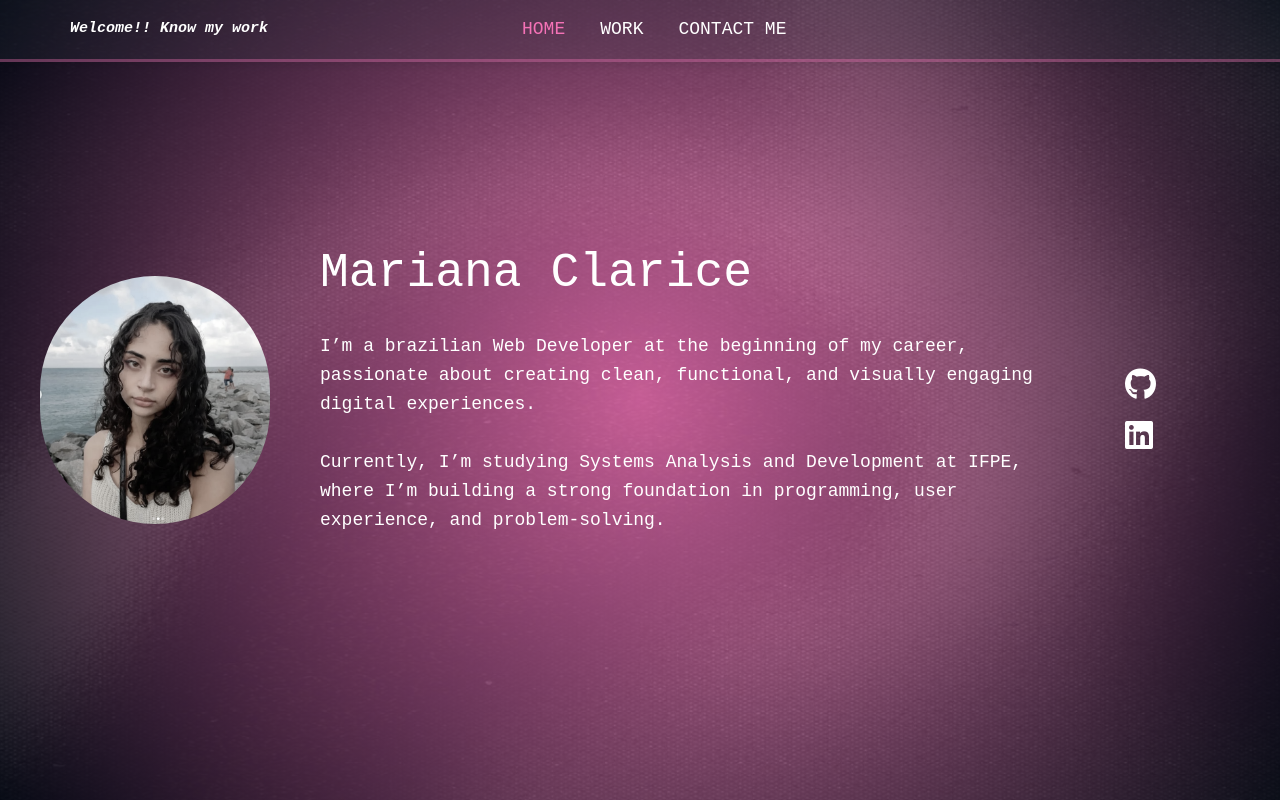
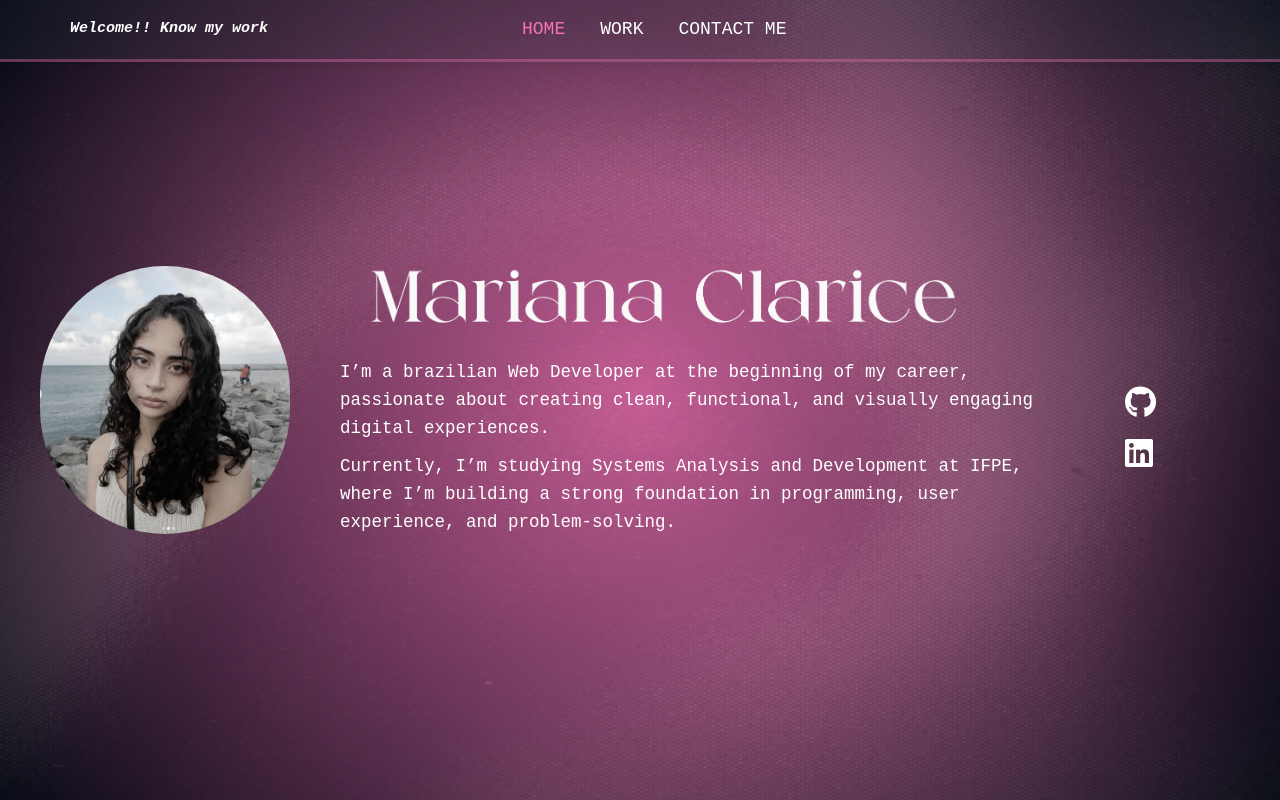
Before and after one commit to marianaclarice/portf-lio, a plain HTML site: page index.html in a window 1280 px wide. Drawn offline with Linux system fonts and the light colour scheme; a web font is replaced by a local one.

Commit message:
Name turned into a png logo]

```diff
--- a/estilo.css
+++ b/estilo.css
@@ -131,7 +131,7 @@ nav ul li a.ativo {
 }
 
 .banner-left{
-    max-width: 230px;
+    max-width: 250px;
     flex-shrink: 0;
     display: flex;
     align-items: center;
@@ -157,20 +157,24 @@ nav ul li a.ativo {
     padding: 0px;
 }
 
+.título img{
+    width: 90%;
+}
+
 .banner h2 {
     font-size: 48px;
-    margin-bottom: 20px;
+    margin-bottom: 0px;
     font-weight: 300;
 }
 
 .banner p {
-    font-size: 18px;
-    margin-bottom: 30px;
+    font-size: 17.5px;
+    margin-bottom: 10px;
 }
 
 .banner-icons{
     position: relative;
-    margin-top: 2%;
+    margin-top: 5%;
     margin-right: 7%;
 }
 
--- a/index.html
+++ b/index.html
@@ -31,7 +31,7 @@
         </div>
 
         <div class="banner-content">
-            <h2>Mariana Clarice</h2>
+            <div class="título"><img src="img/nome.png"></a></div>
             <p>I’m a brazilian Web Developer at the beginning of my career, passionate about creating clean, functional, and visually engaging digital experiences.</p><p>Currently, I’m studying Systems Analysis and Development at IFPE, where I’m building a strong foundation in programming, user experience, and problem-solving.</p>
         </div>
 
```
Also changed, not shown: img/nome.png (added).
